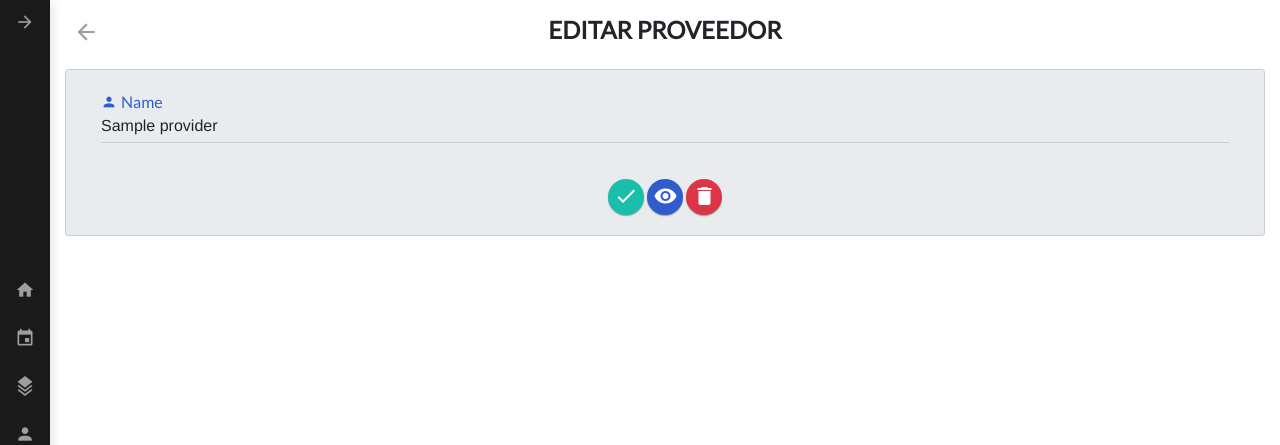
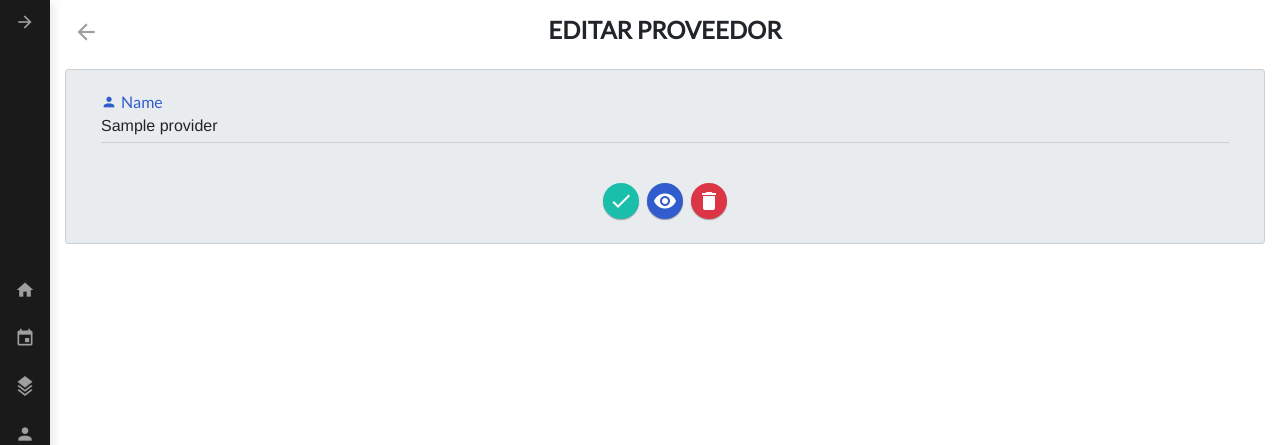
Before and after one commit to LuisReyes98/estimator, a Django app: page /raw_materials/providers/update/1/ in a window 1280 px wide. Shown: the top 445 px of the page. Run offline with Django 3.2, Linux system fonts and the light colour scheme; a user stored in the database is signed in; tables that the repository leaves empty hold one stand-in row (values such as "Sample post"); style sheets or scripts are compiled from the project's sources; some libraries are stand-ins or nearby versions.

Commit message:
Cambios en los estilos de proveedores

```diff
--- a/estimator/templates/providers/provider_detail.html
+++ b/estimator/templates/providers/provider_detail.html
@@ -39,11 +39,11 @@
                     <div class="row mt-4">
                         <div class="col">
                             <a href="{% url 'raw_materials:update_provider'  object.pk  %}"
-                            class="rounded-pill app__button button--blue mdl-button mdl-js-button mdl-button--raised mdl-js-ripple-effect">
+                            class="m-1 rounded-pill app__button button--blue mdl-button mdl-js-button mdl-button--raised mdl-js-ripple-effect">
                                 editar
                             </a>
                             <a href="{% url 'raw_materials:delete_provider'  object.pk %}"
-                            class="rounded-pill app__button button--red mdl-button mdl-js-button mdl-button--raised mdl-js-ripple-effect">
+                            class="m-1 rounded-pill app__button button--red mdl-button mdl-js-button mdl-button--raised mdl-js-ripple-effect">
                                 eliminar
                             </a>
                         </div>
--- a/estimator/templates/providers/provider_form.html
+++ b/estimator/templates/providers/provider_form.html
@@ -38,29 +38,31 @@
                                     </div>
                                 </div>
                                 <div class="col m-auto text-center">
-                                    <button class="rounded-pill app__button button--fab button--green mdl-button mdl-js-button mdl-button--fab mdl-button--mini-fab mdl-js-ripple-effect"
+                                    <div class="d-flex flex-row justify-content-center">
+                                        <button class="m-1 rounded-pill app__button button--fab button--green mdl-button mdl-js-button mdl-button--fab mdl-button--mini-fab mdl-js-ripple-effect"
                                                 title="Continuar"
                                                 type="submit">
                                             <i class="mdi mdi-check"></i>
                                         </button>
                                         {% if editing %}
                                             <a href="{% url 'raw_materials:provider' provider.pk %}"
-                                           class="rounded-pill app__button button--fab button--blue mdl-button mdl-js-button mdl-button--fab mdl-button--mini-fab mdl-js-ripple-effect"
+                                               class="m-1 rounded-pill app__button button--fab button--blue mdl-button mdl-js-button mdl-button--fab mdl-button--mini-fab mdl-js-ripple-effect"
                                                title="Detalles">
                                                 <i class="mdi mdi-eye"></i>
                                             </a>
                                             <a href="{% url 'raw_materials:delete_provider' provider.pk %}"
-                                           class="rounded-pill app__button button--fab button--red mdl-button mdl-js-button mdl-button--fab mdl-button--mini-fab mdl-js-ripple-effect"
+                                               class="m-1 rounded-pill app__button button--fab button--red mdl-button mdl-js-button mdl-button--fab mdl-button--mini-fab mdl-js-ripple-effect"
                                                title="Eliminar">
                                                 <i class="mdi mdi-delete"></i>
                                             </a>
                                         {% else %}
                                             <a href="{% url 'raw_materials:providers' %}"
-                                           class="rounded-pill app__button button--fab button--blue mdl-button mdl-js-button mdl-button--fab mdl-button--mini-fab mdl-js-ripple-effect"
+                                               class="m-1 rounded-pill app__button button--fab button--blue mdl-button mdl-js-button mdl-button--fab mdl-button--mini-fab mdl-js-ripple-effect"
                                                title="Cancelar">
                                                 <i class="mdi mdi-close"></i>
                                             </a>
                                         {% endif %}
+                                    </div>
                                 </div>
                             </form>
                         </div>
--- a/scss/app.scss
+++ b/scss/app.scss
@@ -1,8 +1,10 @@
 .app {
   &__button {
-    border-width: 2px;
-    padding-left: 15px;
-    padding-right: 15px;
+    .other__button {
+      border-width: 2px;
+      padding-left: 15px;
+      padding-right: 15px;
+    }
 
     &--icon {
       margin-left: 5px;
@@ -24,11 +26,15 @@
       }
 
       &.button--back {
+        display: flex;
+        align-items: center;
+        justify-content: center;
+
         i {
-          position: absolute;
+          display: flex;
+          align-items: center;
+          justify-content: center;
           font-size: 26px;
-          left: 9%;
-          bottom: -9%;
         }
 
         &:hover {
@@ -42,18 +48,14 @@
       min-width: 36px;
       width: 36px;
       height: 36px;
+
+      display: flex;
+      align-items: center;
+      justify-content: center;
       i {
-        position: absolute;
-        left: 17%;
-        bottom: 4%;
-
-        &.mdi-eye {
-          left: 18%;
-        }
-
-        &.mdi-delete {
-          left: 18%;
-        }
+        display: flex;
+        align-items: center;
+        justify-content: center;
       }
     }
 
--- a/scss/shared/_colors.scss
+++ b/scss/shared/_colors.scss
@@ -56,4 +56,12 @@ $project_colors: (
   .app__vertical_border--#{$name + ""} {
     border-left: 2px solid $color;
   }
+
+  .app__border_top--#{$name + ""} {
+    border-top: 2px solid $color;
+  }
+
+  .app__border_bottom--#{$name + ""} {
+    border-bottom: 2px solid $color;
+  }
 }
```
Also changed, not shown: estimator/templates/providers/provider_delete.html (+9 -5 lines). Lines whose indentation alone changed are shown as unchanged.
